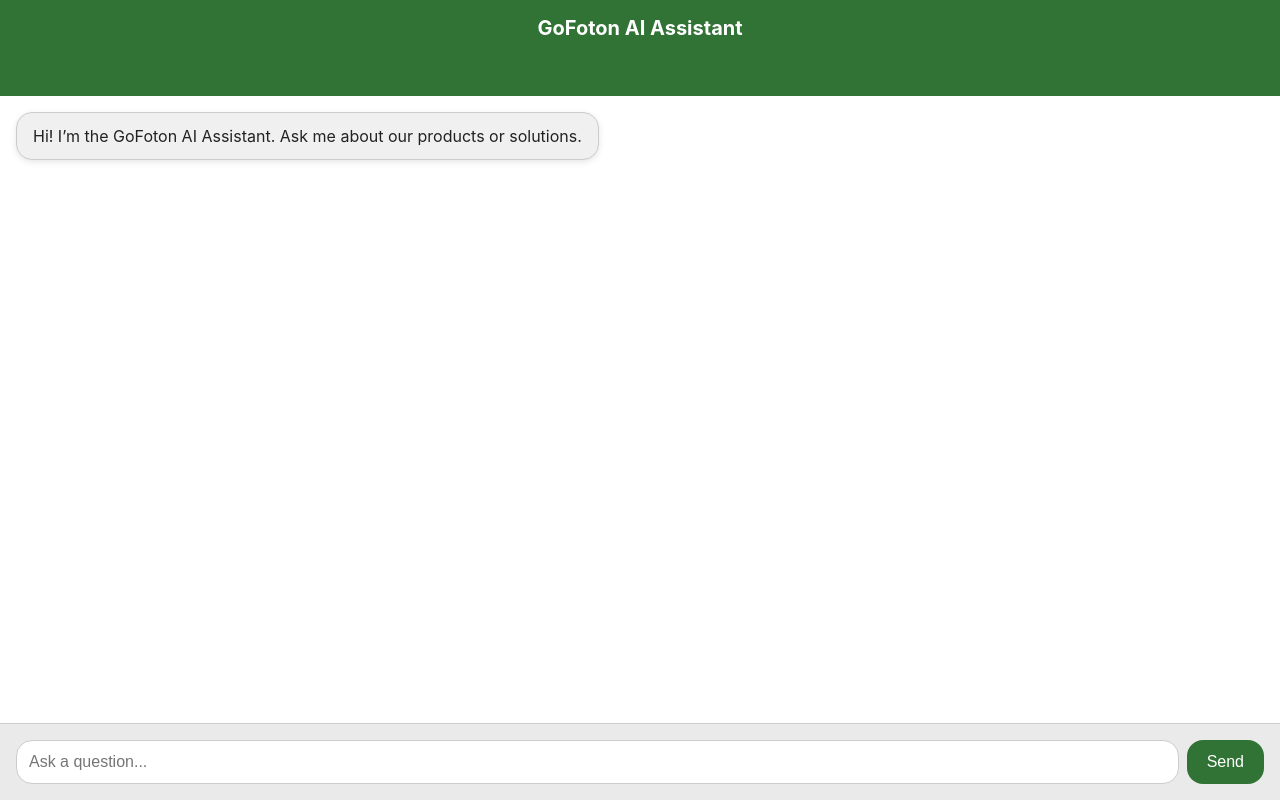
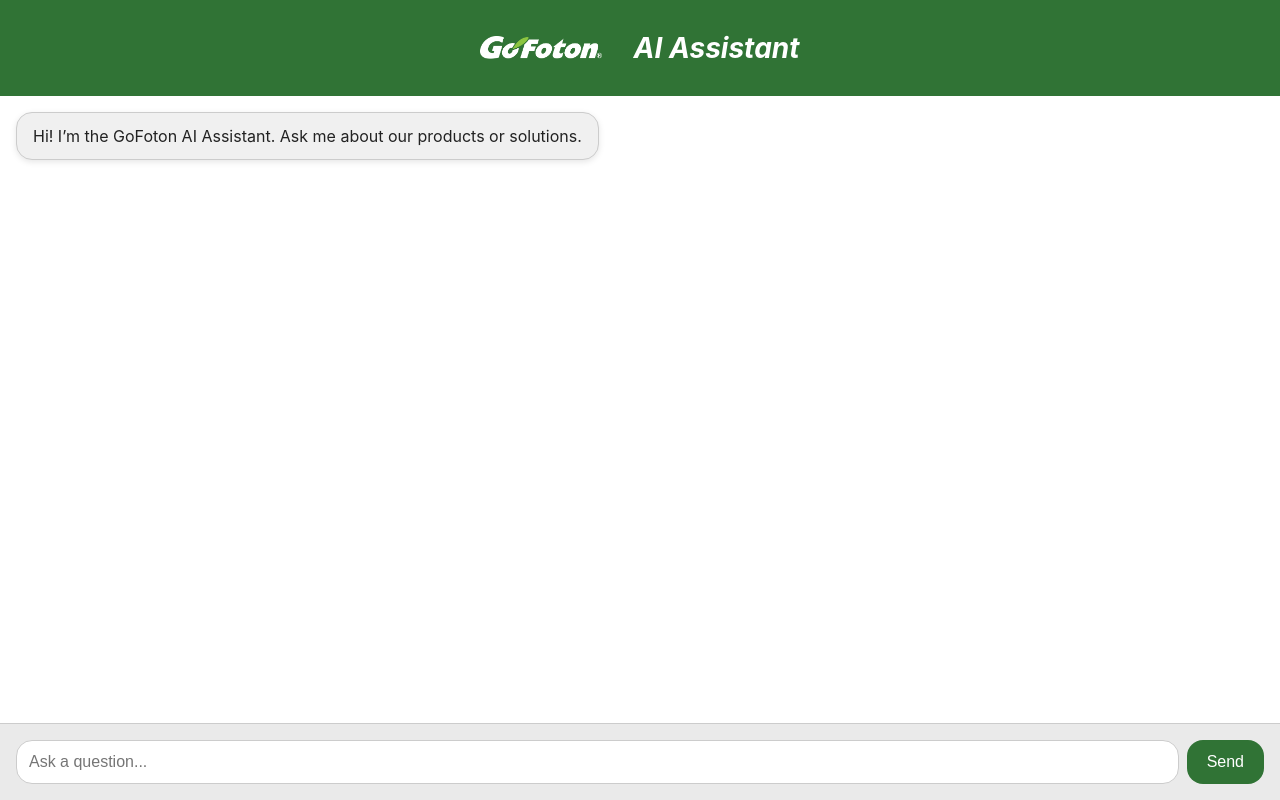
Before and after one commit to Andrew-Barton/gofoton-cvi-rag, a plain HTML site: page frontend/index.html in a window 1280 px wide. Drawn offline with Linux system fonts and the light colour scheme.

Commit message:
Add GoFoton logo to header with inline styling

```diff
--- a/frontend/index.html
+++ b/frontend/index.html
@@ -20,9 +20,10 @@
       color: white;
       height: 4rem;
       padding: 1rem;
-      font-size: 1.25rem;
+      font-size: 1.75rem;
       text-align: center;
       font-weight: bold;
+      font-style: italic;
     }
 
     .header-content {
@@ -30,7 +31,7 @@
       align-items: center;
       justify-content: center;
       height: 100%;
-      gap: 0.75rem;
+      gap: 2rem;
     }
 
     .header-content img {
@@ -103,7 +104,13 @@
   </style>
 </head>
 <body>
-  <header>GoFoton AI Assistant</header>
+  <header>
+    <div class="header-content">
+      <img src="GoFoton-Logo.png" alt="GoFoton Logo" />
+      <span>AI Assistant</span>
+    </div>
+  </header>
+
   <main id="chat-container">
     <div class="bot message">Hi! I’m the GoFoton AI Assistant. Ask me about our products or solutions.</div>
   </main>
```
